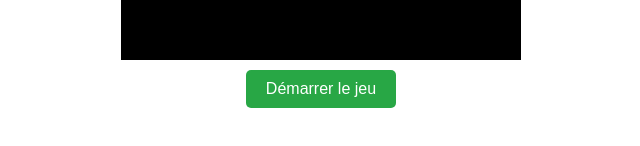
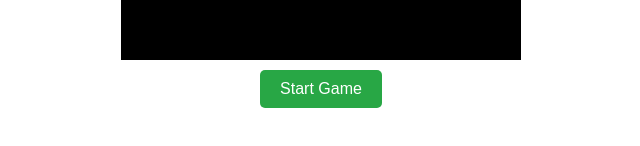
Before and after one commit to TaAils1440p/HTML-Snake-Game, a plain HTML site: page index.html in a window 1280 px wide. Shown: the part 516-662 px from the top of the page, without its empty margins (319-959 px from the left). Drawn offline with Linux system fonts and the light colour scheme.

Commit message:
bruhiforgotafile

```diff
--- a/index.html
+++ b/index.html
@@ -9,7 +9,7 @@
 <body>
     <div class="game-container">
         <canvas id="gameCanvas" width="400" height="400"></canvas>
-        <button id="startButton">Démarrer le jeu</button>
+        <button id="startButton">Start Game</button>
     </div>
     <script src="script.js"></script>
 </body>
```
